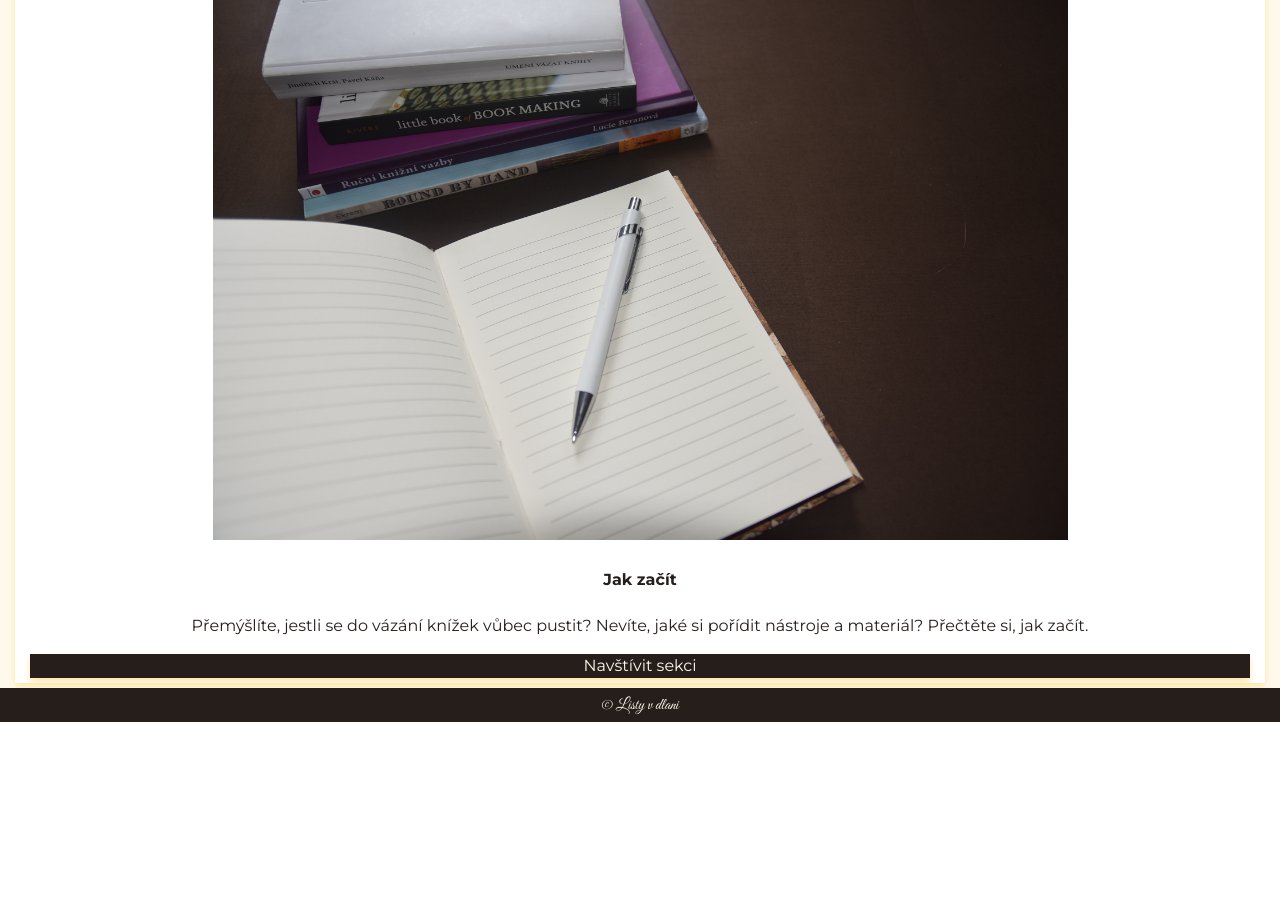
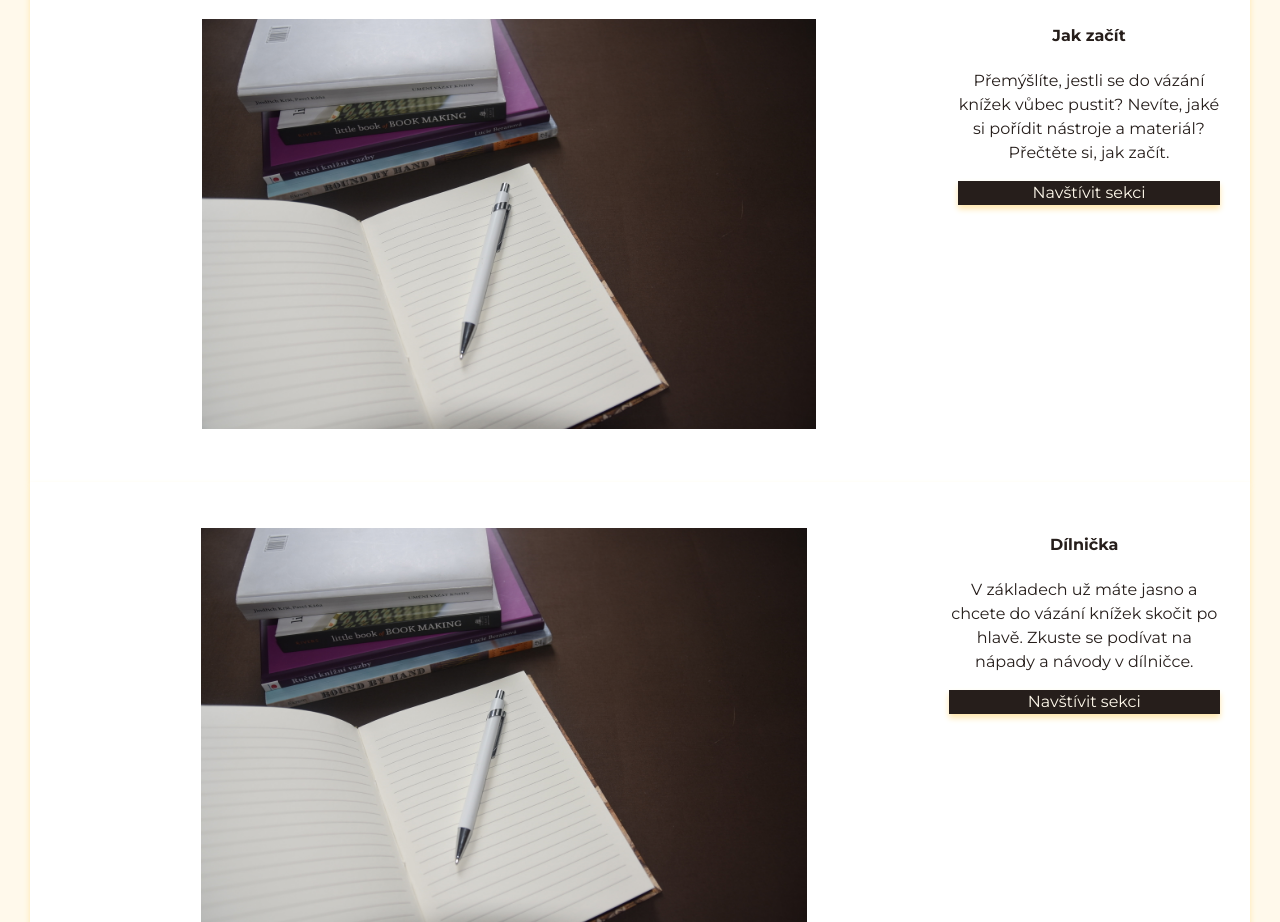
Before and after one commit to kfremrova/LvD-Final-Project, an Eleventy site: page index.html in a window 1280 px wide. Shown: the part 453-1375 px from the top of the page. Before the commit the page ends 1175 px from the top, so only its background shows below. Built offline with nearby package versions, Linux system fonts and the light colour scheme; Eleventy itself is replaced by a stand-in of ours; files that its build step writes are made by us from their sources.

Commit message:
Added boxes to the homepage

```diff
--- a/index.html
+++ b/index.html
@@ -8,25 +8,72 @@ subheading: O kráse knižní vazby
     Vítejte na stránkách věnovaných knižní vazbě!
   </h3>
   <p class="page-intro__text">
-    Dočtete se tu, jak s vázáním knížek začít, jak opravit rozpadající
-    se knížky z dětství, kam vyrazit na kurz nebo na výstavu, týkající
-    se knih či knihařství, i co si přečíst na odlehčení, když už vám jde
-    ze všech knihařských termínů hlava kolem.
+    Dočtete se tu, jak s vázáním knížek začít, jak opravit rozpadající se knížky
+    z dětství, kam vyrazit na kurz nebo na výstavu, týkající se knih či
+    knihařství, i co si přečíst na odlehčení, když už vám jde ze všech
+    knihařských termínů hlava kolem.
   </p>
 </div>
 
+<div class="grid-for-boxes">
   <section class="box">
-  <a class="box__go-to" href="#">
+    <a class="box__go-to" href="/jak-zacit/">
       <figure class="box__fig">
         <img class="box__img" src="/images/docasny.JPG" alt="Jak začít" />
       </figure>
       <div>
         <h4 class="box__title">Jak začít</h4>
         <p class="box__intro">
-        Přemýšlíte, jestli se do vázání knížek vůbec pustit? Nevíte,
-        jaké si pořídit nástroje a materiál? Přečtěte si, jak začít.
+          Přemýšlíte, jestli se do vázání knížek vůbec pustit? Nevíte, jaké si
+          pořídit nástroje a materiál? Přečtěte si, jak začít.
         </p>
-      <a class="button box__button" href="#">Navštívit sekci</a>
+        <a class="button box__button" href="/jak-zacit/">Navštívit sekci</a>
       </div>
     </a>
   </section>
+
+  <section class="box">
+    <a class="box__go-to" href="/dilnicka/">
+      <figure class="box__fig">
+        <img class="box__img" src="/images/docasny.JPG" alt="Dílnička" />
+      </figure>
+      <div>
+        <h4 class="box__title">Dílnička</h4>
+        <p class="box__intro">
+          V základech už máte jasno a chcete do vázání knížek skočit po hlavě. Zkuste se podívat na nápady a návody v dílničce.
+        </p>
+        <a class="button box__button" href="/dilnicka/">Navštívit sekci</a>
+      </div>
+    </a>
+  </section>
+
+  <section class="box">
+    <a class="box__go-to" href="/ctenarsky-koutek/">
+      <figure class="box__fig">
+        <img class="box__img" src="/images/docasny.JPG" alt="Čtenářký koutek" />
+      </figure>
+      <div>
+        <h4 class="box__title">Čtenářský koutek</h4>
+        <p class="box__intro">
+          Vlastních vazačských pokusů máte pro chvíli dost. Chcete se zachumlat do deky, uvařit si horkou čokoládu a něco hezkého si přečíst. Tipy na beletrii o knihách a knihařích hledejte ve Čtenářském koutku.
+        </p>
+        <a class="button box__button" href="/ctenarsky-koutek/">Navštívit sekci</a>
+      </div>
+    </a>
+  </section>
+
+  <section class="box">
+    <a class="box__go-to" href="/o-mne/">
+      <figure class="box__fig">
+        <img class="box__img" src="/images/docasny.JPG" alt="O mně" />
+      </figure>
+      <div>
+        <h4 class="box__title">O mně</h4>
+        <p class="box__intro">
+          Zajímá vás, kdo stojí za těmito stránkami? Chcete mi nechat zpětnou vazbu? To vše můžete v sekci o mé osobě.
+        </p>
+        <a class="button box__button" href="/o-mne/">Navštívit sekci</a>
+      </div>
+    </a>
+  </section>
+</div>
--- a/scss/_box.scss
+++ b/scss/_box.scss
@@ -5,7 +5,10 @@
 .box {
     background-color: white;
     box-shadow: 0px 4px 6px colours.$c-dark-shadow;
-    padding: spacers.$padding-small;
+    padding: spacers.$spacer-small;
+    @media screen and (min-width: 500px) {
+        display: flex;
+    }
 }
 
 .box__go-to {
--- a/scss/_main-content.scss
+++ b/scss/_main-content.scss
@@ -3,5 +3,12 @@
 @use 'spacers';
 
 .main {
-    padding: spacers.$padding-small;
+    padding: spacers.$spacer-small;
   }
+  /* už toho dnes bylo dost
+.grid-for-boxes {
+  grid-template-columns: 100%;
+  grid-template-rows: auto;
+  gap: 30px;
+}
+*/
```
Also changed, not shown: css/style.css, 1 other file. Lines whose indentation alone changed are shown as unchanged.
